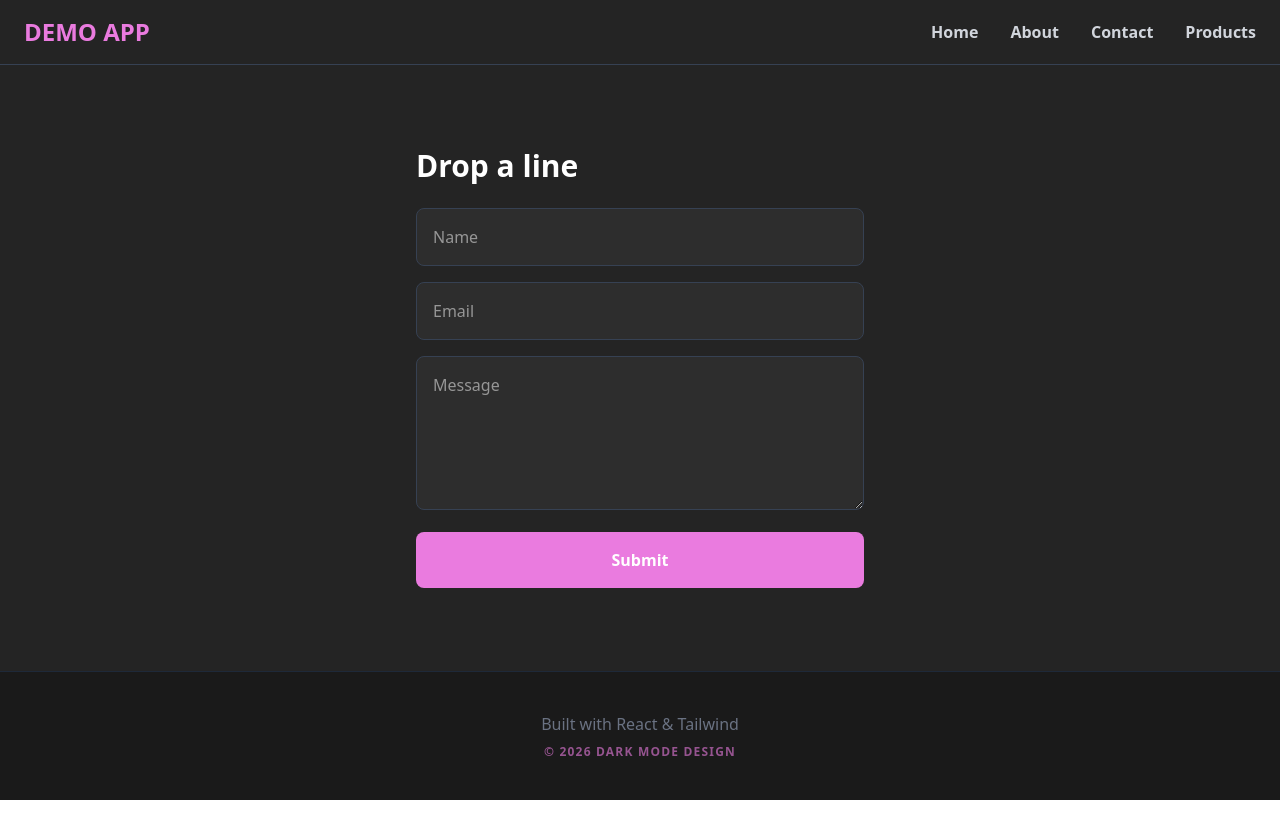
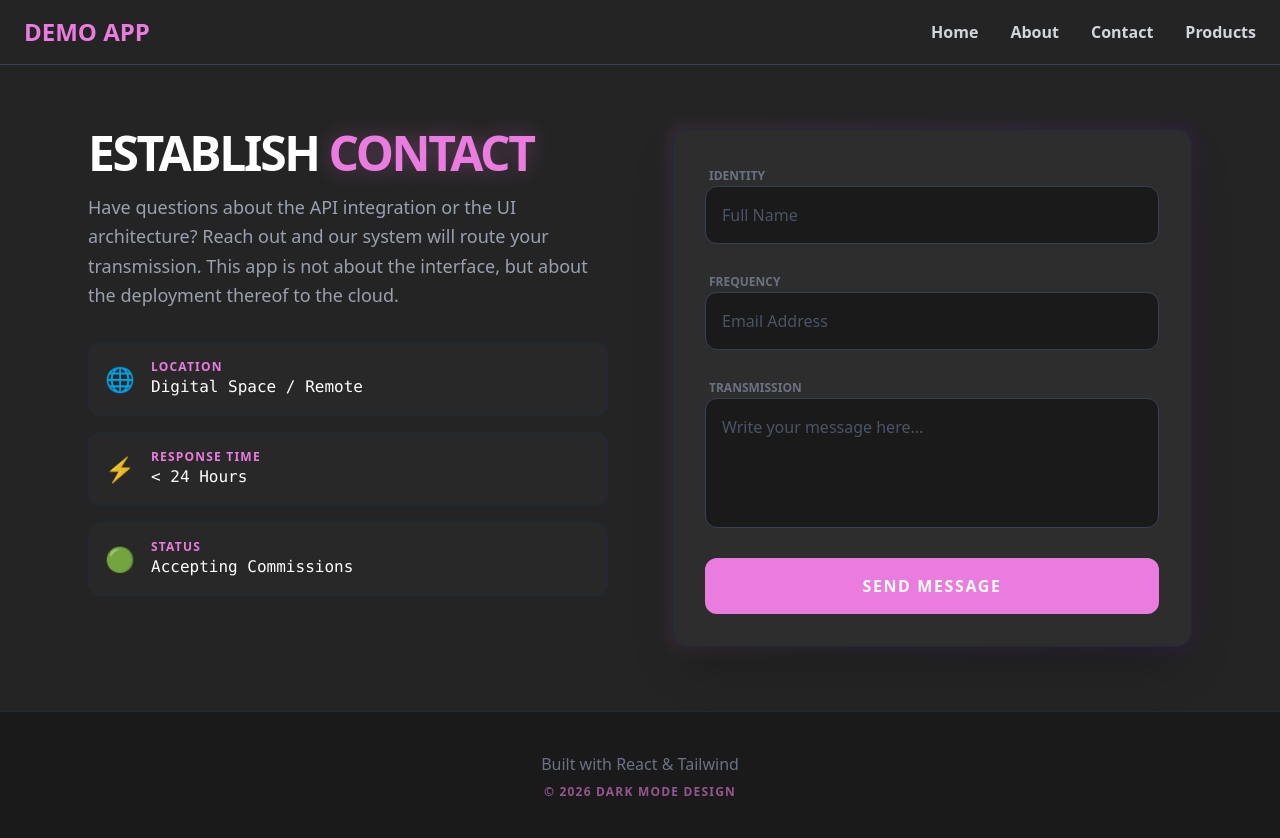
Before and after one commit to markfinerty/demo-e-commerce, a React (Vite) app: page /contact in a window 1280 px wide. Before the commit the page ends 800 px from the top, so only its background shows below. Built offline with nearby package versions, Linux system fonts and the light colour scheme.

Commit message:
style: update contact page styles to make them less boring

```diff
--- a/src/pages/ContactPage.tsx
+++ b/src/pages/ContactPage.tsx
@@ -1,27 +1,95 @@
 export default function Contact() {
   return (
-    <div className="max-w-md mx-auto py-16">
-      <h2 className="text-3xl font-bold text-white mb-6">Drop a line</h2>
-      <form className="space-y-4">
+    <div className="max-w-6xl mx-auto py-16 px-6">
+      <div className="grid lg:grid-cols-2 gap-16 items-start">
+        {/* Left Side: Info & Aesthetic */}
+        <div className="space-y-8">
+          <div>
+            <h2 className="text-5xl font-black text-white mb-4 tracking-tighter uppercase">
+              Establish{" "}
+              <span className="text-[#ea7bdf] drop-shadow-[0_0_10px_rgba(234,123,223,0.3)]">
+                Contact
+              </span>
+            </h2>
+            <p className="text-gray-400 text-lg leading-relaxed">
+              Have questions about the API integration or the UI architecture?
+              Reach out and our system will route your transmission. This app is not about the interface, but about the deployment thereof to the cloud.
+            </p>
+          </div>
+
+          {/* Terminal Style Contact Cards */}
+          <div className="space-y-4">
+            {[
+              {
+                label: "Location",
+                value: "Digital Space / Remote",
+                icon: "🌐",
+              },
+              { label: "Response Time", value: "< 24 Hours", icon: "⚡" },
+              { label: "Status", value: "Accepting Commissions", icon: "🟢" },
+            ].map((item, i) => (
+              <div
+                key={i}
+                className="flex items-center gap-4 bg-[#2d2d2d]/50 p-4 rounded-xl border border-gray-800 group hover:border-[#ea7bdf]/50 transition-all"
+              >
+                <span className="text-2xl">{item.icon}</span>
+                <div>
+                  <p className="text-xs font-bold text-[#ea7bdf] uppercase tracking-widest">
+                    {item.label}
+                  </p>
+                  <p className="text-white font-mono">{item.value}</p>
+                </div>
+              </div>
+            ))}
+          </div>
+        </div>
+
+        {/* Right Side: The Form */}
+        <div className="relative group">
+          {/* Decorative Background Glow */}
+          <div className="absolute -inset-1 bg-linear-to-r from-[#ea7bdf] to-purple-600 rounded-2xl blur opacity-10 group-hover:opacity-20 transition duration-1000"></div>
+
+          <form className="relative bg-[#2d2d2d] border border-gray-800 p-8 rounded-2xl space-y-6 shadow-2xl">
+            <div className="space-y-1">
+              <label className="text-xs font-bold text-gray-500 uppercase ml-1">
+                Identity
+              </label>
               <input
                 type="text"
-          placeholder="Name"
-          className="w-full bg-[#2d2d2d] border border-gray-700 p-4 rounded-lg text-white focus:border-[#ea7bdf] outline-none transition-colors"
+                placeholder="Full Name"
+                className="w-full bg-[#1a1a1a] border border-gray-700 p-4 rounded-xl text-white focus:ring-2 focus:ring-[#ea7bdf] focus:border-transparent outline-none transition-all placeholder:text-gray-600"
               />
+            </div>
+
+            <div className="space-y-1">
+              <label className="text-xs font-bold text-gray-500 uppercase ml-1">
+                Frequency
+              </label>
               <input
                 type="email"
-          placeholder="Email"
-          className="w-full bg-[#2d2d2d] border border-gray-700 p-4 rounded-lg text-white focus:border-[#ea7bdf] outline-none transition-colors"
+                placeholder="Email Address"
+                className="w-full bg-[#1a1a1a] border border-gray-700 p-4 rounded-xl text-white focus:ring-2 focus:ring-[#ea7bdf] focus:border-transparent outline-none transition-all placeholder:text-gray-600"
               />
+            </div>
+
+            <div className="space-y-1">
+              <label className="text-xs font-bold text-gray-500 uppercase ml-1">
+                Transmission
+              </label>
               <textarea
-          placeholder="Message"
-          rows={5}
-          className="w-full bg-[#2d2d2d] border border-gray-700 p-4 rounded-lg text-white focus:border-[#ea7bdf] outline-none transition-colors"
+                placeholder="Write your message here..."
+                rows={4}
+                className="w-full bg-[#1a1a1a] border border-gray-700 p-4 rounded-xl text-white focus:ring-2 focus:ring-[#ea7bdf] focus:border-transparent outline-none transition-all placeholder:text-gray-600 resize-none"
               />
-        <button className="w-full py-4 rounded-lg font-bold bg-[#ea7bdf] text-white hover:bg-[#d46ac9] transition-all">
-          Submit
+            </div>
+
+            <button className="group relative w-full overflow-hidden py-4 rounded-xl font-black bg-[#ea7bdf] text-white uppercase tracking-widest hover:shadow-[0_0_30px_rgba(234,123,223,0.4)] transition-all">
+              <span className="relative z-10">Send Message</span>
+              <div className="absolute inset-0 bg-white/20 translate-y-full group-hover:translate-y-0 transition-transform duration-300"></div>
             </button>
           </form>
         </div>
+      </div>
+    </div>
   );
 }
```
Lines whose indentation alone changed are shown as unchanged.
